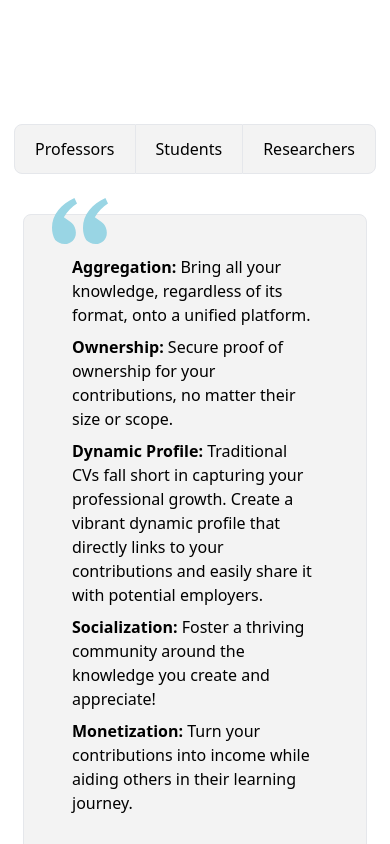
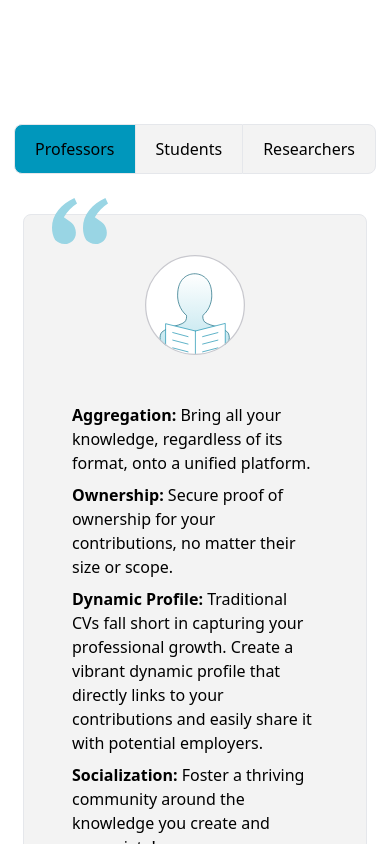
Before and after one commit to publed/publed-landing, a React (Create React App) app: page / in a window 390 px wide. Shown: the part 1480-2324 px from the top of the page. Built offline with nearby package versions, Linux system fonts and the light colour scheme.

Commit message:
fix: testimonials

```diff
--- a/src/components/Testimonials.tsx
+++ b/src/components/Testimonials.tsx
@@ -102,8 +102,10 @@ const Testimonials = () => {
       <div className="flex flex-col md:flex-row gap-10 w-full items-center">
         <div className="inline-flex md:flex-col rounded-lg">
           <button
-            className={`bg-default-0 px-5 py-3 border rounded-l-lg md:rounded-t-lg md:rounded-bl-none transition duration-150 ease-in-out hover:bg-regular-blue-60 hover:shadow-[0_8px_9px_-4px_rgba(59,113,202,0.3),0_4px_18px_0_rgba(59,113,202,0.2)] focus:bg-regular-blue-70 focus:shadow-[0_8px_9px_-4px_rgba(59,113,202,0.3),0_4px_18px_0_rgba(59,113,202,0.2)] focus:outline-none focus:ring-0 active:bg-regular-blue-90 active:shadow-[0_8px_9px_-4px_rgba(59,113,202,0.3),0_4px_18px_0_rgba(59,113,202,0.2)] ${
-              selectedCategory === "Professors" ? "active-category" : ""
+            className={`$bg-default-0 px-5 py-3 border rounded-l-lg md:rounded-t-lg md:rounded-bl-none transition duration-150 ease-in-out hover:bg-regular-blue-60 hover:shadow-[0_8px_9px_-4px_rgba(59,113,202,0.3),0_4px_18px_0_rgba(59,113,202,0.2)] focus:bg-regular-blue-70 focus:shadow-[0_8px_9px_-4px_rgba(59,113,202,0.3),0_4px_18px_0_rgba(59,113,202,0.2)] focus:outline-none focus:ring-0 active:bg-regular-blue-90 active:shadow-[0_8px_9px_-4px_rgba(59,113,202,0.3),0_4px_18px_0_rgba(59,113,202,0.2)] ${
+              selectedCategory === "Professors"
+                ? "bg-regular-blue-60"
+                : "bg-default-0"
             }`}
             onClick={() => handleCategoryClick("Professors")}
           >
@@ -127,8 +129,8 @@ const Testimonials = () => {
           </button>
         </div>
 
-        <div className="bg-default-0 border rounded-lg flex flex-row gap-12 py-10 px-12 justify-center items-center relative w-full">
-          <div className="justify-center items-center hidden ss:flex">
+        <div className="bg-default-0 border rounded-lg flex flex-col ss:flex-row gap-12 py-10 px-12 justify-center items-center relative w-full">
+          <div className="justify-center items-center ss:flex">
             <img
               src={testimonialsImage[selectedCategory]}
               alt="researcher"
```
